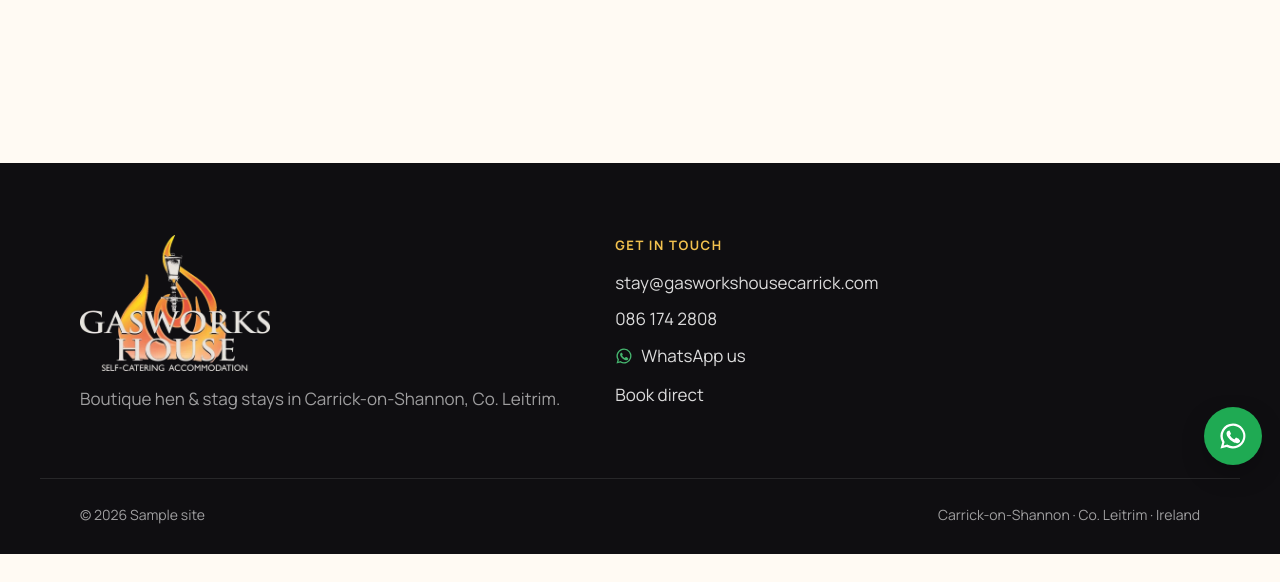
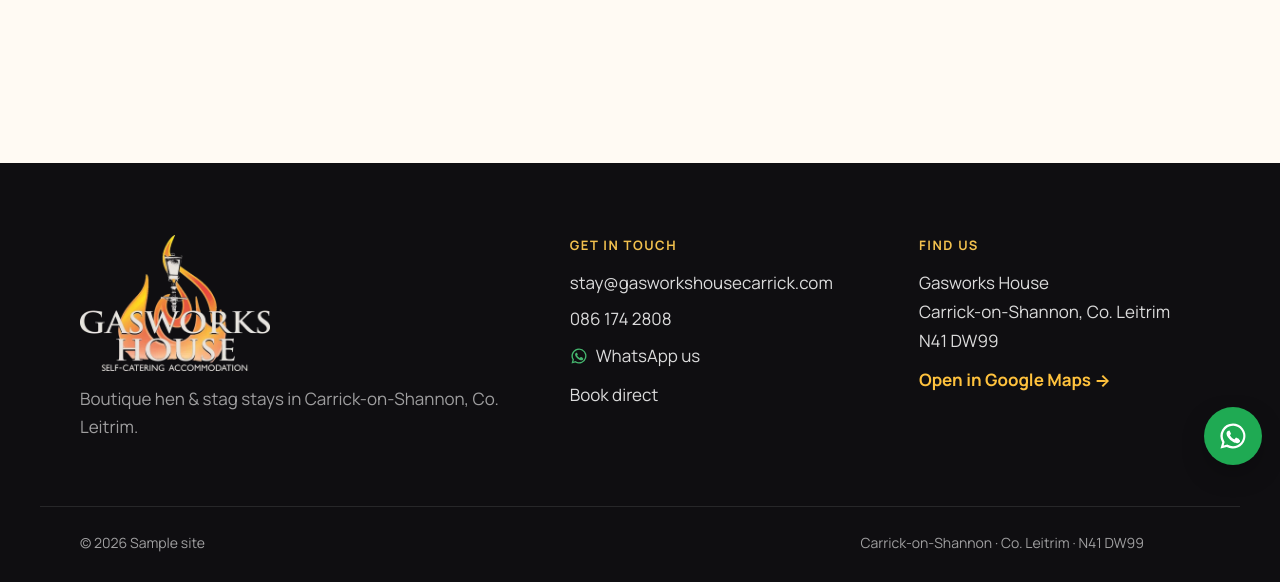
Before and after one commit to brianodowd16-tech/northwestcomplete, a WordPress theme: template gasworkshousecarrick/gasworks-house/index.php in a window 1280 px wide. Shown: the part 317-899 px from the top of the page. Before the commit the page ends 871 px from the top, so only its background shows below. Run offline with PHP 8.4 and a stand-in for WordPress, Linux system fonts and the light colour scheme; the site name, menu and one post (Sample post) are stand-ins, and other content is empty; some libraries are stand-ins or nearby versions.

Commit message:
Point maps at Gasworks House (N41 DW99); address in footer
- Map, Google Maps link and directions search for Gasworks House by
  Eircode instead of the town; closer zoom and a Get directions button
- Footer 'Find us' column with address, Eircode and a Maps link;
  Eircode also in structured data (postalCode, hasMap)
- New Eircode setting; street address shows in the footer when set

Co-Authored-By: Claude Opus 5.5 <noreply@anthropic.com>
Claude-Session: https://claude.ai/code/session_01TfcG1Sk9vAKVEoyehBsksM

```diff
--- a/gasworkshousecarrick/gasworks-house/assets/css/main.css
+++ b/gasworkshousecarrick/gasworks-house/assets/css/main.css
@@ -350,7 +350,10 @@ p { margin: 0 0 1em; }
 .travel > div { padding: 18px 0; border-top: 1px solid var(--line); }
 .travel dt { font-weight: 700; }
 .travel dd { margin: 2px 0 0; color: var(--text-muted); }
-.map { min-height: 340px; border-radius: var(--radius); overflow: hidden; background: var(--cream); }
+.map-wrap { display: grid; border-radius: var(--radius); overflow: hidden; border: 1px solid var(--line); background: #fff; }
+.map { min-height: 340px; overflow: hidden; background: var(--cream); }
+.map-bar { display: flex; flex-wrap: wrap; align-items: center; justify-content: space-between; gap: 12px 16px; padding: 14px 18px; }
+.map-bar address { font-style: normal; font-weight: 600; font-size: 15px; }
 .map iframe { width: 100%; height: 100%; min-height: 340px; border: 0; display: block; }
 
 /* ---------- Reviews ---------- */
@@ -495,6 +498,7 @@ p { margin: 0 0 1em; }
 	background: #1faa53; color: #fff; box-shadow: 0 10px 30px -8px rgba(0, 0, 0, .45); transition: transform .2s ease;
 }
 .wa-float:hover { transform: scale(1.06); }
+@media (min-width: 721px) { body:has(.wa-float) .footer-base { padding-right: 96px; } }
 .wa-float .wa-icon { width: 30px; height: 30px; }
 @media (max-width: 720px) {
 	/* Sits beside the sticky "Check availability" bar. */
@@ -504,7 +508,10 @@ p { margin: 0 0 1em; }
 
 /* ---------- Footer ---------- */
 .site-footer { background: #0f0e11; color: #fff; padding: 72px 0 28px; }
-.footer-grid { display: grid; grid-template-columns: 2fr minmax(280px, 1.2fr) 1fr; gap: 40px; margin-bottom: 48px; }
+.footer-grid { display: grid; grid-template-columns: 1.6fr minmax(260px, 1.1fr) minmax(220px, 1fr); gap: 40px; margin-bottom: 48px; }
+.footer-address { font-style: normal; line-height: 1.7; opacity: .85; margin-bottom: 10px; }
+.footer-maps { font-weight: 700; color: var(--flame-1); text-decoration: none; }
+.footer-maps:hover { text-decoration: underline; }
 @media (max-width: 720px) { .footer-grid { grid-template-columns: 1fr; } }
 .site-footer .muted { color: rgba(255, 255, 255, .6); }
 .footer-logo { width: 190px; height: auto; margin-bottom: 14px; }
--- a/gasworkshousecarrick/gasworks-house/footer.php
+++ b/gasworkshousecarrick/gasworks-house/footer.php
@@ -35,6 +35,13 @@ $gwh_wa     = gwh_whatsapp_url();
 				<li><a href="<?php echo esc_url( ( is_front_page() ? '' : home_url( '/' ) ) . '#book' ); ?>"><?php esc_html_e( 'Book direct', 'gasworks-house' ); ?></a></li>
 			</ul>
 		</div>
+		<div>
+			<p class="footer-title"><?php esc_html_e( 'Find us', 'gasworks-house' ); ?></p>
+			<address class="footer-address">
+				<?php echo implode( '<br>', array_map( 'esc_html', gwh_address_lines() ) ); // phpcs:ignore WordPress.Security.EscapeOutput ?>
+			</address>
+			<a class="footer-maps" href="<?php echo esc_url( gwh_maps_url() ); ?>" target="_blank" rel="noopener"><?php esc_html_e( 'Open in Google Maps →', 'gasworks-house' ); ?></a>
+		</div>
 		<?php if ( $gwh_social ) : ?>
 			<div>
 				<p class="footer-title"><?php esc_html_e( 'Follow along', 'gasworks-house' ); ?></p>
@@ -48,7 +55,7 @@ $gwh_wa     = gwh_whatsapp_url();
 	</div>
 	<div class="wrap footer-base muted">
 		<span>&copy; <?php echo esc_html( gmdate( 'Y' ) ); ?> <?php echo esc_html( get_bloginfo( 'name' ) ); ?></span>
-		<span><?php esc_html_e( 'Carrick-on-Shannon · Co. Leitrim · Ireland', 'gasworks-house' ); ?></span>
+		<span><?php echo esc_html( sprintf( 'Carrick-on-Shannon · Co. Leitrim · %s', gwh_mod( 'eircode' ) ) ); ?></span>
 	</div>
 </footer>
 
--- a/gasworkshousecarrick/gasworks-house/functions.php
+++ b/gasworkshousecarrick/gasworks-house/functions.php
@@ -101,10 +101,12 @@ function gwh_head_meta() {
 		'name'        => $title,
 		'description' => $desc,
 		'url'         => home_url( '/' ),
+		'hasMap'      => gwh_maps_url(),
 		'logo'        => gwh_brand_url( 'logo-dark.png' ),
 		'address'     => array(
 			'@type'           => 'PostalAddress',
 			'streetAddress'   => gwh_mod( 'address_street' ),
+			'postalCode'      => gwh_mod( 'eircode' ),
 			'addressLocality' => 'Carrick-on-Shannon',
 			'addressRegion'   => 'Co. Leitrim',
 			'addressCountry'  => 'IE',
@@ -122,6 +124,28 @@ function gwh_head_meta() {
 	echo '<script type="application/ld+json">' . wp_json_encode( $schema, JSON_UNESCAPED_SLASHES | JSON_UNESCAPED_UNICODE ) . "</script>\n";
 }
 add_action( 'wp_head', 'gwh_head_meta', 1 );
+
+/**
+ * Google Maps: open the listing, or get directions to it.
+ */
+function gwh_maps_url( $directions = false ) {
+	$place = rawurlencode( gwh_mod( 'map_query' ) );
+	return $directions
+		? 'https://www.google.com/maps/dir/?api=1&destination=' . $place
+		: 'https://www.google.com/maps/search/?api=1&query=' . $place;
+}
+
+/**
+ * Address as display lines: name, street (if set), town, Eircode.
+ */
+function gwh_address_lines() {
+	return array_values( array_filter( array(
+		__( 'Gasworks House', 'gasworks-house' ),
+		gwh_mod( 'address_street' ),
+		__( 'Carrick-on-Shannon, Co. Leitrim', 'gasworks-house' ),
+		gwh_mod( 'eircode' ),
+	) ) );
+}
 
 function gwh_brand_url( $file ) {
 	return get_template_directory_uri() . '/assets/brand/' . $file;
--- a/gasworkshousecarrick/gasworks-house/inc/customizer.php
+++ b/gasworkshousecarrick/gasworks-house/inc/customizer.php
@@ -71,8 +71,9 @@ function gwh_customize_register( $wp_customize ) {
 			'title'  => __( 'Things to do & location', 'gasworks-house' ),
 			'fields' => array(
 				'things'         => array( 'textarea', __( 'Things to do. ', 'gasworks-house' ) . $pipe_help ),
-				'address_street' => array( 'text', __( 'Street address (optional, used for Google)', 'gasworks-house' ) ),
-				'map_query'      => array( 'text', __( 'Map location (address or Eircode)', 'gasworks-house' ) ),
+				'address_street' => array( 'text', __( 'Street address (shown in the footer)', 'gasworks-house' ) ),
+				'eircode'        => array( 'text', __( 'Eircode', 'gasworks-house' ) ),
+				'map_query'      => array( 'text', __( 'What Google Maps searches for (name + Eircode works best)', 'gasworks-house' ) ),
 				'getting_here'   => array( 'textarea', __( 'Getting here. ', 'gasworks-house' ) . $pipe_help ),
 			),
 		),
--- a/gasworkshousecarrick/gasworks-house/inc/defaults.php
+++ b/gasworkshousecarrick/gasworks-house/inc/defaults.php
@@ -50,7 +50,8 @@ function gwh_defaults() {
 
 		// Getting here.
 		'address_street'   => '',
-		'map_query'        => 'Carrick-on-Shannon, Co. Leitrim, Ireland',
+		'eircode'          => 'N41 DW99',
+		'map_query'        => 'Gasworks House, N41 DW99, Carrick-on-Shannon, Co. Leitrim',
 		'getting_here'     => "By car | About 2 hours from Dublin on the N4.\nBy train | Direct trains from Dublin Connolly on the Sligo line stop in Carrick-on-Shannon.\nBy air | Under an hour from Ireland West Airport Knock.",
 
 		// Reviews (left empty: add real guest reviews only).
```
Also changed, not shown: gasworkshousecarrick/gasworks-house/front-page.php (+9 -3 lines), gasworkshousecarrick/README.md, 1 other file.
